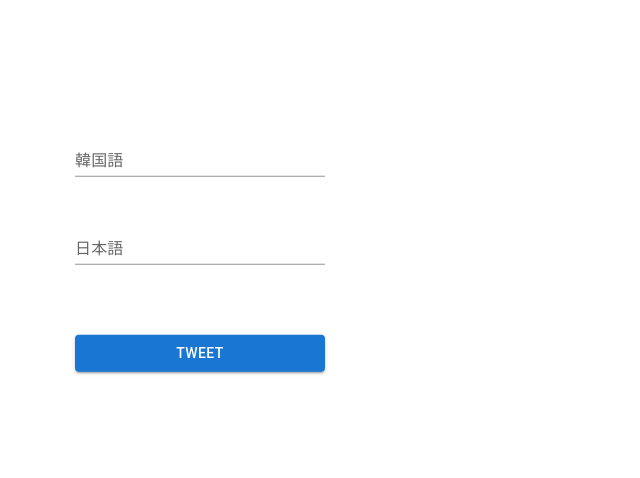
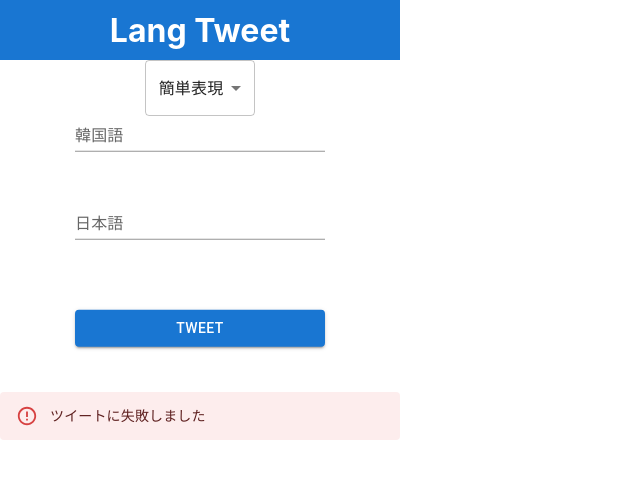
Before and after one commit to Yuji5117/lang-tweet-extention, a React (Create React App) app: page / in a window 1280 px wide. Both pictures are taken after a click on the button "TWEET". Shown: the top 478 px of the page, without its empty margins (0-640 px from the left). Built offline with nearby package versions, Linux system fonts and the light colour scheme; no server answers.

Commit message:
ステータスバーの実装

```diff
--- a/src/App.css
+++ b/src/App.css
@@ -1,8 +1,21 @@
 .App {
   text-align: center;
   width: 400px;
-  height: 500px;
+  height: 450px;
   position: relative;
+}
+
+.header_label {
+  background-color: #1976d2;
+  height: 60px;
+  display: flex;
+  align-items: center;
+  justify-content: center;
+}
+
+.header_title {
+  color: white;
+  margin: 0;
 }
 
 .tweet_form {
@@ -29,3 +42,10 @@
 .tweet_button {
   width: 250px;
 }
+
+.status_bar {
+  width: 100%;
+  position: absolute;
+  bottom: 10px;
+  left: 0;
+}
--- a/src/App.tsx
+++ b/src/App.tsx
@@ -4,6 +4,9 @@ import "./App.css";
 
 import Button from "@mui/material/Button";
 import TextField from "@mui/material/TextField";
+import Select from "@mui/material/Select";
+import MenuItem from "@mui/material/MenuItem";
+import Alert from "@mui/material/Alert";
 
 function App() {
   const [tweetKr, setTweetKr] = useState("");
@@ -11,12 +14,18 @@ function App() {
   const [textFormat, setTextFormat] = useState(
     `＜簡単表現＞\n\n【韓国語】\n・${tweetKr}\n\n【日本語】\n・${tweetJp}\n\n#韓国語 #ハングル #korean #勉強`
   );
+  const [tempNum, setTempNum] = useState(1);
+  const [message, setMessage] = useState("");
+
+  const templates = [
+    `＜簡単表現＞\n\n【韓国語】\n・${tweetKr}\n\n【日本語】\n・${tweetJp}\n\n#韓国語 #ハングル #korean #勉強`,
+    `＜一言フレーズ一覧＞\n\n【日本語】\n・${tweetKr}\n\n【韓国語】\n・${tweetJp}`,
+    `＜長文＞\n\n【日本語】\n・${tweetKr}\n\n【韓国語】\n・${tweetJp}`,
+  ];
 
   useEffect(() => {
-    setTextFormat(
-      `＜簡単表現＞\n\n【韓国語】\n・${tweetKr}\n\n【日本語】\n・${tweetJp}\n\n#韓国語 #ハングル #korean #勉強`
-    );
-  }, [tweetKr, tweetJp]);
+    setTextFormat(templates[tempNum]);
+  }, [tweetKr, tweetJp, tempNum]);
 
   const onHandleTweetValue = (e: any) => {
     e.preventDefault();
@@ -30,25 +39,27 @@ function App() {
     }
   };
 
+  const handleChangeTemplate = (e: any) => {
+    console.log(textFormat);
+    setTempNum(e.target.value);
+  };
+
   const onTweet = async () => {
     const endpoint = `${process.env.REACT_APP_API_ENDPOINT_URL}/twitter-manager`;
 
     try {
       const res = await axios.post(endpoint, textFormat);
-      return {
-        statusCode: 200,
-        body: JSON.stringify(res),
-      };
+      setMessage(res.data);
     } catch (e) {
-      return {
-        statusCode: 400,
-        body: JSON.stringify(e),
-      };
+      setMessage("ツイートに失敗しました");
     }
   };
 
   return (
     <div className="App">
+      <div className="header_label">
+        <h1 className="header_title">Lang Tweet</h1>
+      </div>
       <form className="tweet_form" action="">
         <div className="tweet_input_box">
           <TextField
@@ -80,6 +91,28 @@ function App() {
           </Button>
         </div>
       </form>
+      <Select
+        labelId="demo-simple-select-autowidth-label"
+        id="demo-simple-select-autowidth"
+        value={tempNum}
+        onChange={handleChangeTemplate}
+        autoWidth
+        label="Format"
+      >
+        <MenuItem value={1}>簡単表現</MenuItem>
+        <MenuItem value={2}>一言フレーズ一覧</MenuItem>
+        <MenuItem value={3}>長文</MenuItem>
+      </Select>
+      {message === "ツイートされました！！" && (
+        <div className="status_bar">
+          <Alert severity="success">{message}</Alert>
+        </div>
+      )}
+      {message === "ツイートに失敗しました" && (
+        <div className="status_bar">
+          <Alert severity="error">{message}</Alert>
+        </div>
+      )}
     </div>
   );
 }
```
